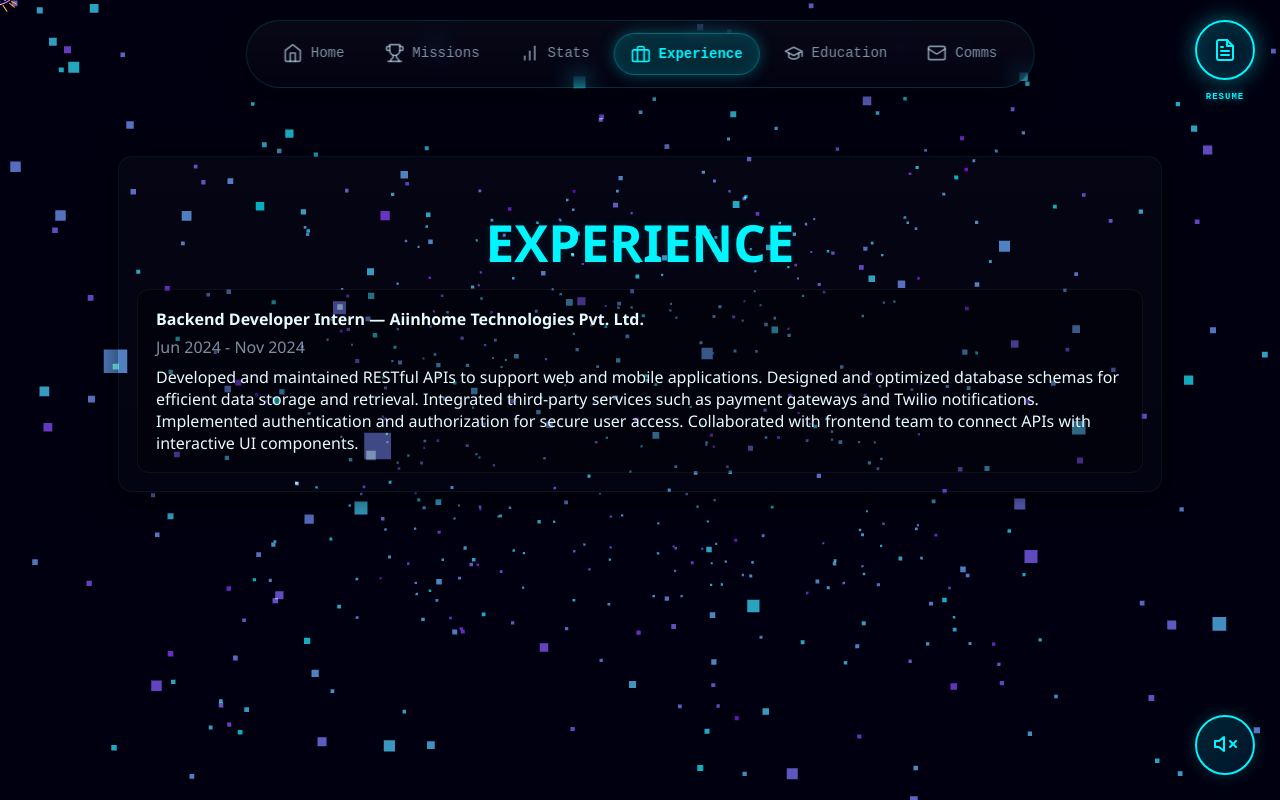
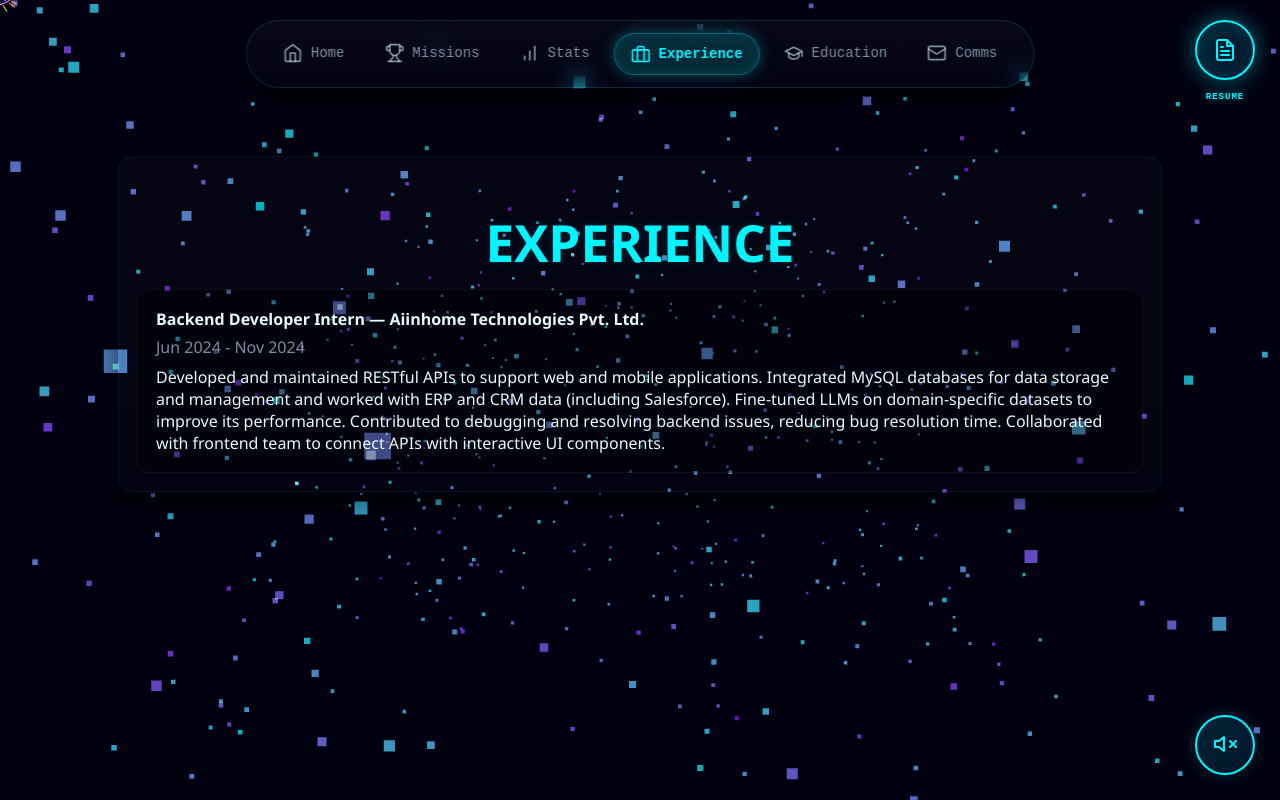
Before and after one commit to RayVader987/My-Portfolio-Project, a React (Vite) app: page /experience in a window 1280 px wide. Built offline with nearby package versions, Linux system fonts and the light colour scheme; no server answers.

Commit message:
Revise experience details for Backend Developer Intern
Updated experience description for Backend Developer Intern role.

```diff
--- a/src/components/Experience.jsx
+++ b/src/components/Experience.jsx
@@ -10,7 +10,7 @@ const pageVariants = {
 export default function Experience(){
   // fill with your actual experience items later
   const items = [
-    { role: "Backend Developer Intern", org: "Aiinhome Technologies Pvt. Ltd.", period: "Jun 2024 - Nov 2024", desc: "Developed and maintained RESTful APIs to support web and mobile applications. Designed and optimized database schemas for efficient data storage and retrieval. Integrated third-party services such as payment gateways and Twilio notifications. Implemented authentication and authorization for secure user access. Collaborated with frontend team to connect APIs with interactive UI components." }
+    { role: "Backend Developer Intern", org: "Aiinhome Technologies Pvt. Ltd.", period: "Jun 2024 - Nov 2024", desc: "Developed and maintained RESTful APIs to support web and mobile applications. Integrated MySQL databases for data storage and management and worked with ERP and CRM data (including Salesforce). Fine-tuned LLMs on domain-specific datasets to improve its performance. Contributed to debugging and resolving backend issues, reducing bug resolution time. Collaborated with frontend team to connect APIs with interactive UI components." }
   ];
 
   return (
```
